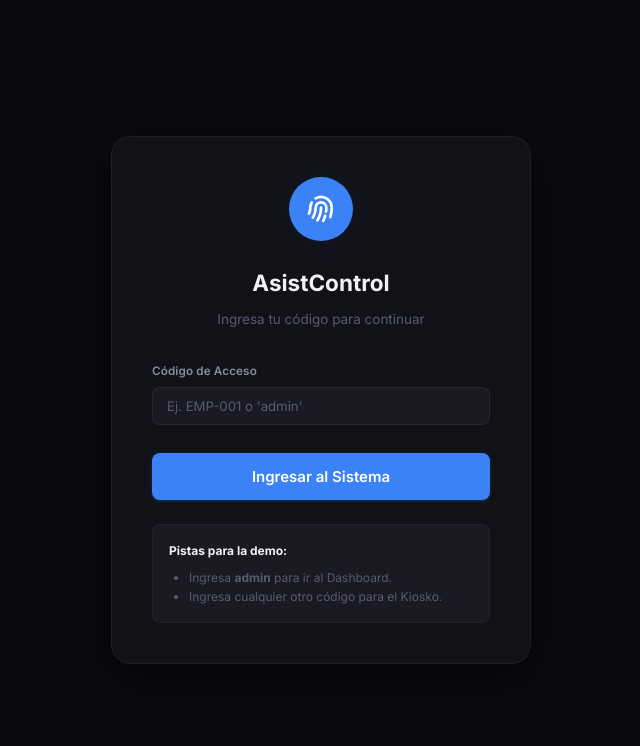
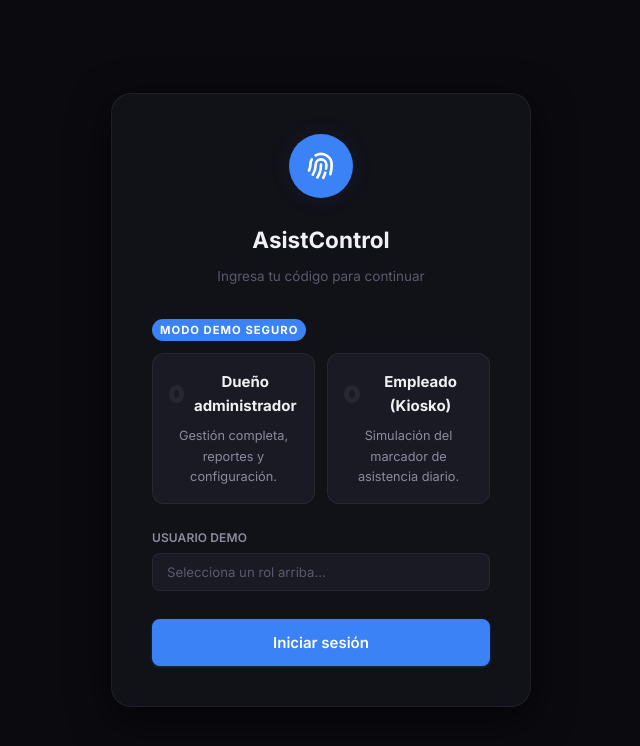
Before and after one commit to luisllocclla27-del/ControlAsistencia, a Next.js app: page /login in a window 1280 px wide. Shown: the top 746 px of the page, without its empty margins (319-959 px from the left). Built offline with nearby package versions, Linux system fonts and the light colour scheme.

Commit message:
feat: add demo secure mode fast-selector to login page

```diff
--- a/src/app/login/page.tsx
+++ b/src/app/login/page.tsx
@@ -36,31 +36,80 @@ export default function LoginPage() {
         <h1 className="auth-title">AsistControl</h1>
         <p className="auth-subtitle">Ingresa tu código para continuar</p>
 
+        <div style={{ marginBottom: '24px' }}>
+          <div style={{ fontSize: '0.75rem', fontWeight: 700, color: 'var(--accent)', textTransform: 'uppercase', letterSpacing: '1px', marginBottom: '12px', display: 'flex', alignItems: 'center', gap: '8px' }}>
+            <span style={{ background: 'var(--accent)', color: 'white', padding: '2px 8px', borderRadius: '12px' }}>MODO DEMO SEGURO</span>
+          </div>
+          <div style={{ display: 'grid', gridTemplateColumns: '1fr 1fr', gap: '12px' }}>
+            {/* Admin Card */}
+            <div
+              onClick={() => setCode('admin')}
+              style={{
+                background: code === 'admin' ? 'var(--accent-subtle)' : 'var(--bg-elevated)',
+                border: `1px solid ${code === 'admin' ? 'var(--accent)' : 'var(--border)'}`,
+                padding: '16px',
+                borderRadius: '12px',
+                cursor: 'pointer',
+                transition: 'all 0.2s ease'
+              }}
+            >
+              <div style={{ display: 'flex', alignItems: 'center', gap: '8px', marginBottom: '8px' }}>
+                <div style={{
+                  width: '18px', height: '18px', borderRadius: '50%', border: `5px solid ${code === 'admin' ? 'var(--accent)' : 'var(--border)'}`,
+                  background: code === 'admin' ? '#fff' : 'transparent',
+                  transition: 'all 0.2s ease'
+                }} />
+                <strong style={{ color: code === 'admin' ? 'var(--accent)' : 'var(--text-primary)' }}>Dueño administrador</strong>
+              </div>
+              <p style={{ fontSize: '0.85rem', color: 'var(--text-secondary)', margin: 0 }}>
+                Gestión completa, reportes y configuración.
+              </p>
+            </div>
+
+            {/* Employee Card */}
+            <div
+              onClick={() => setCode('EMP-001')}
+              style={{
+                background: code === 'EMP-001' ? 'var(--accent-subtle)' : 'var(--bg-elevated)',
+                border: `1px solid ${code === 'EMP-001' ? 'var(--accent)' : 'var(--border)'}`,
+                padding: '16px',
+                borderRadius: '12px',
+                cursor: 'pointer',
+                transition: 'all 0.2s ease'
+              }}
+            >
+              <div style={{ display: 'flex', alignItems: 'center', gap: '8px', marginBottom: '8px' }}>
+                <div style={{
+                  width: '18px', height: '18px', borderRadius: '50%', border: `5px solid ${code === 'EMP-001' ? 'var(--accent)' : 'var(--border)'}`,
+                  background: code === 'EMP-001' ? '#fff' : 'transparent',
+                  transition: 'all 0.2s ease'
+                }} />
+                <strong style={{ color: code === 'EMP-001' ? 'var(--accent)' : 'var(--text-primary)' }}>Empleado (Kiosko)</strong>
+              </div>
+              <p style={{ fontSize: '0.85rem', color: 'var(--text-secondary)', margin: 0 }}>
+                Simulación del marcador de asistencia diario.
+              </p>
+            </div>
+          </div>
+        </div>
+
         <form onSubmit={handleLogin} className="auth-form form-grid">
           <div className="form-group">
-            <label className="form-label">Código de Acceso</label>
+            <label className="form-label" style={{ textTransform: 'uppercase', fontSize: '0.8rem', color: 'var(--text-secondary)' }}>USUARIO DEMO</label>
             <input
               type="text"
               value={code}
               onChange={(e) => setCode(e.target.value)}
-              placeholder="Ej. EMP-001 o 'admin'"
+              placeholder="Selecciona un rol arriba..."
               className="form-input"
               required
             />
           </div>
 
           <button type="submit" disabled={loading} className="btn btn-primary" style={{ width: '100%', padding: '14px', fontSize: '1rem', marginTop: '12px' }}>
-            {loading ? 'Cargando...' : 'Ingresar al Sistema'}
+            {loading ? 'Cargando...' : 'Iniciar sesión'}
           </button>
         </form>
-
-        <div className="auth-hint">
-          <strong style={{ color: 'var(--text-primary)' }}>Pistas para la demo:</strong>
-          <ul style={{ paddingLeft: '20px', marginTop: '8px' }}>
-            <li>Ingresa <strong>admin</strong> para ir al Dashboard.</li>
-            <li>Ingresa cualquier otro código para el Kiosko.</li>
-          </ul>
-        </div>
       </div>
     </div>
   );
```
